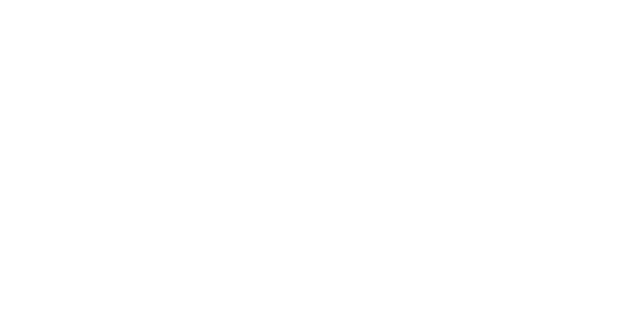
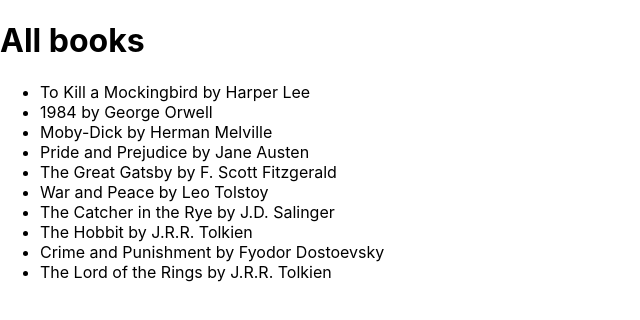
Before and after one commit to shaunthornburgh/book-library, a React (Create React App) app: page / in a window 1280 px wide. Shown: the top 320 px of the page, without its empty margins (0-640 px from the left). Built offline with nearby package versions, Linux system fonts and the light colour scheme.

Commit message:
Books component

```diff
--- a/src/App.js
+++ b/src/App.js
@@ -1,11 +1,11 @@
 import logo from "./logo.svg";
 import "./App.css";
 import { BooksProvider } from "./BooksContext";
-
+import Books from "./components/Books";
 function App() {
   return (
     <BooksProvider>
-      <div className="App"></div>
+      <Books></Books>
     </BooksProvider>
   );
 }
--- /dev/null
+++ b/src/components/Books.js
@@ -0,0 +1,19 @@
+import React, { useContext } from "react";
+import { BooksContext } from "../BooksContext";
+
+export default function Books() {
+  const books = useContext(BooksContext);
+
+  return (
+    <div>
+      <h1>All books</h1>
+      <ul>
+        {books.map((book) => (
+          <li key={book.id}>
+            {book.title} by {book.author}
+          </li>
+        ))}
+      </ul>
+    </div>
+  );
+}
```
